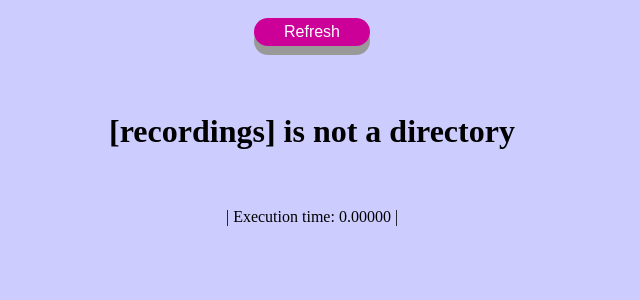
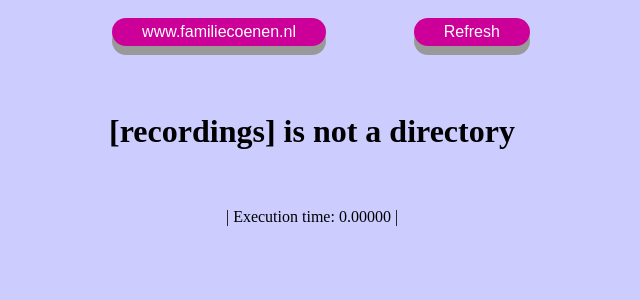
Before and after one commit to harmcoenen/website, a PHP site: page /recordings.php in a window 1280 px wide. Shown: the top 300 px of the page, without its empty margins (328-968 px from the left). Run offline with PHP 8.4, Linux system fonts and the light colour scheme; lists and menus that the app fills with data are empty.

Commit message:
Add main back button
Add main back button to go back to www.familiecoenen.nl

```diff
--- a/public/www/recordings.php
+++ b/public/www/recordings.php
@@ -51,6 +51,7 @@
 <?php
 
 /* Define section */
+define("MAIN_URL", "http://www.familiecoenen.nl");
 define("RECORDINGS_PHP_URL", "http://www.familiecoenen.nl/recordings.php");
 define("RECORDINGS_DIRECTORY", "recordings");
 define("RECORDINGS_EXTENSION", "*.jpeg");
@@ -261,6 +262,7 @@
     echo("<th style='border:0px'><button onclick=\"location.href='" . RECORDINGS_PHP_URL . "?timeslot=$refesh_page&picam'\" class=\"button\">PIcam</button></th>");
     echo("<th style='border:0px'><button onclick=\"location.href='" . RECORDINGS_PHP_URL . "?timeslot=$refesh_page&ipcam'\" class=\"button\">IPcam</button></th>");
 } else {
+    echo("<th style='border:0px'><button onclick=\"location.href='" . MAIN_URL . "'\" class=\"button\">www.familiecoenen.nl</button></th>");
     echo("<th style='border:0px'><button onclick=\"location.href='" . RECORDINGS_PHP_URL . "'\" class=\"button\">Refresh</button></th>");
 }
 echo("</tr></table></center><br><br>");
```
